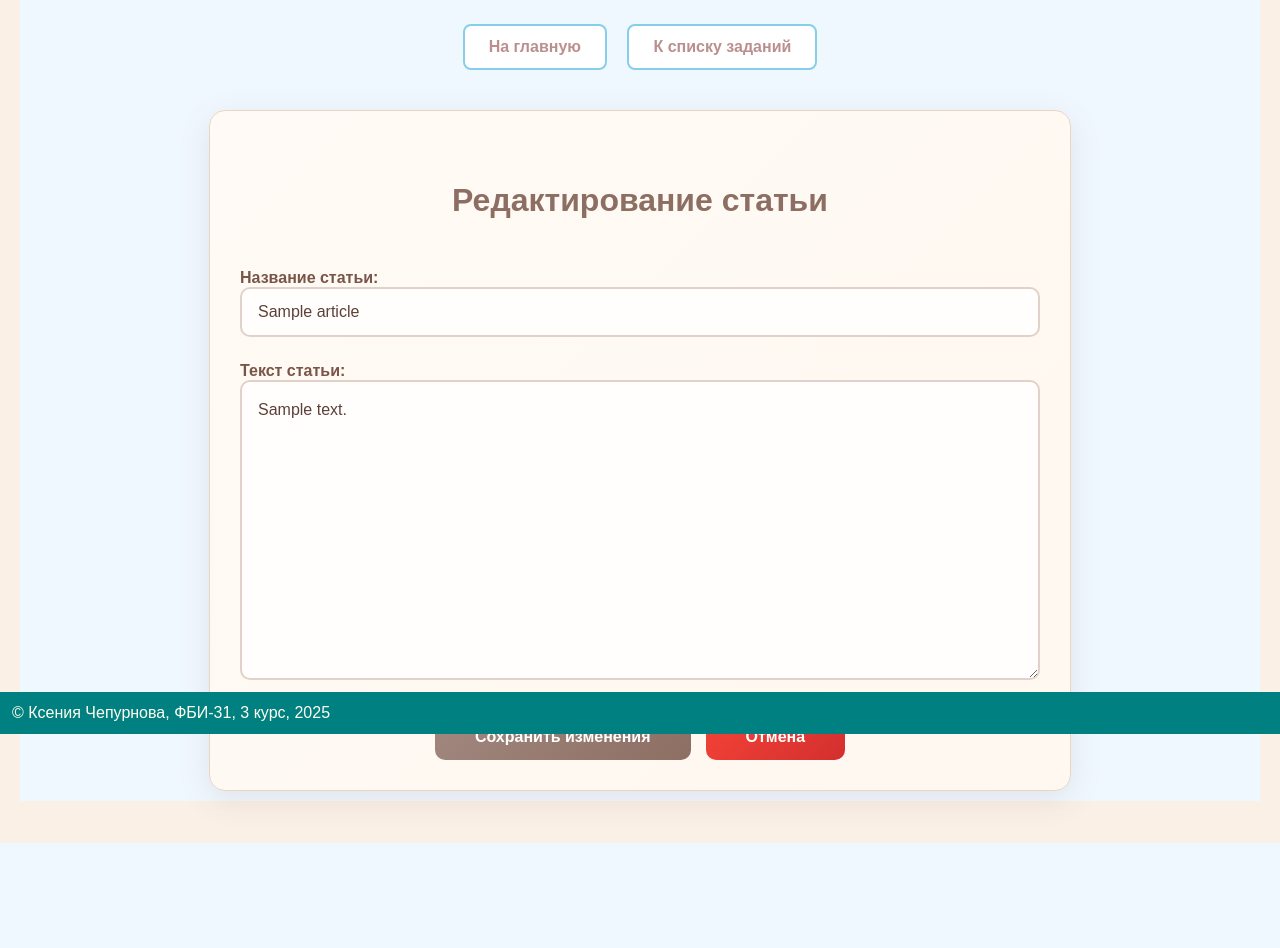
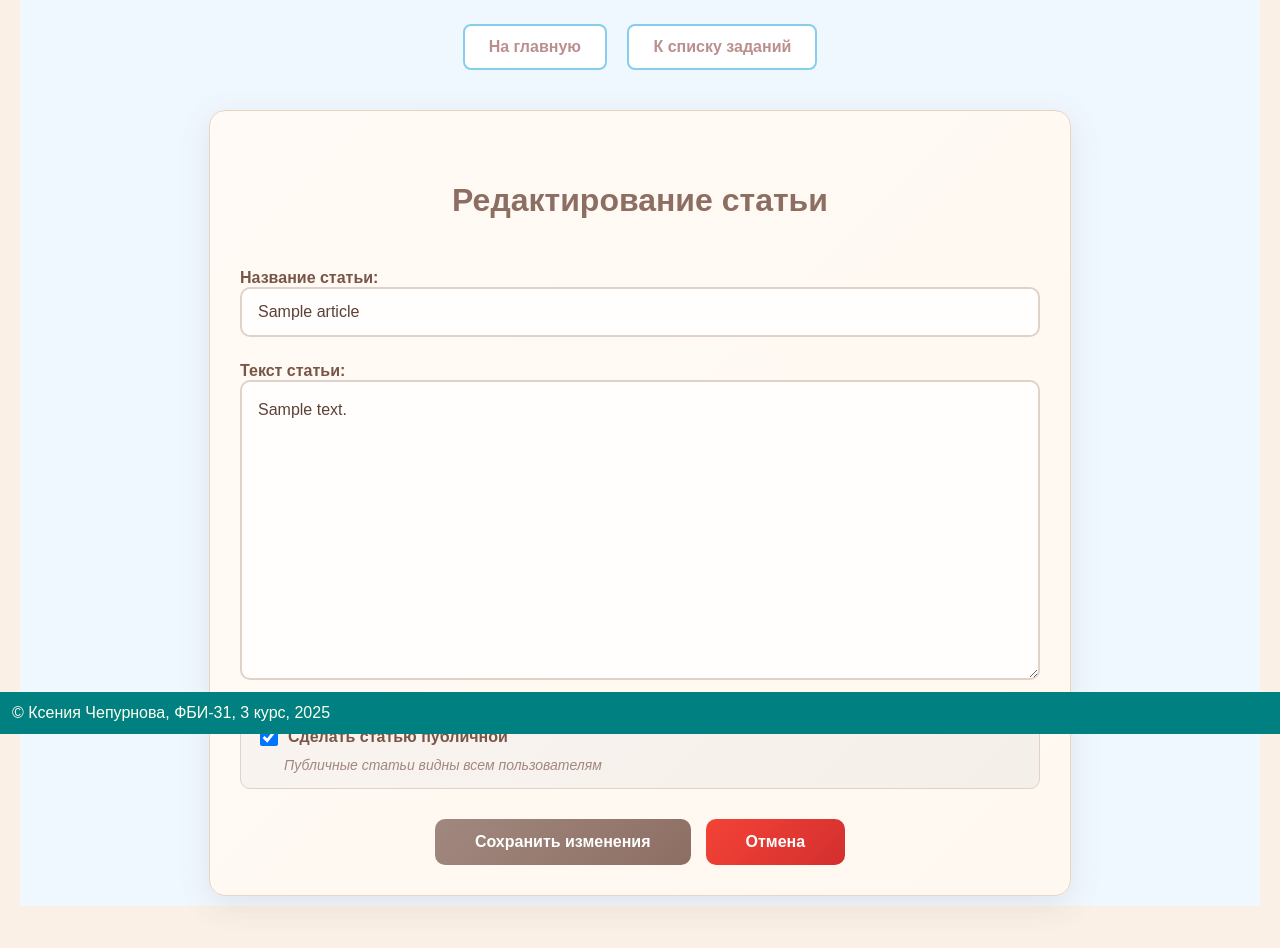
Before and after one commit to Ksenia-business/web-back-labs, a Flask app: page /lab8/edit/1 in a window 1280 px wide. Shown: the part 66-1014 px from the top of the page. Before the commit the page ends 909 px from the top, so only its background shows below. Run offline with Flask 3, Linux system fonts and the light colour scheme; a user stored in the database is signed in; tables that the repository leaves empty hold one stand-in row (values such as "Sample post").

Commit message:
Внесены изменения

```diff
--- a/lab8.py
+++ b/lab8.py
@@ -181,27 +181,22 @@ def search_articles():
                              public_articles=[],
                              is_authenticated=current_user.is_authenticated)
 
+    all_public_articles = articles.query.filter_by(is_public=True).all()
+
     search_lower = search_query.lower()
-    search_pattern = f"%{search_lower}%"
 
     my_articles = []
     if current_user.is_authenticated:
-        my_articles = articles.query.filter(
-            articles.login_id == current_user.id,
-            (func.lower(articles.title).like(search_pattern)) |
-            (func.lower(articles.article_text).like(search_pattern))
-        ).all()
+        my_articles = [
+            article for article in articles.query.filter_by(login_id=current_user.id).all()
+            if search_lower in article.title.lower() or search_lower in article.article_text.lower()
+        ]
 
-    public_query = articles.query.filter(
-        articles.is_public == True,
-        (func.lower(articles.title).like(search_pattern)) |
-        (func.lower(articles.article_text).like(search_pattern))
-    )
-
-    if current_user.is_authenticated:
-        public_query = public_query.filter(articles.login_id != current_user.id)
-
-    public_articles = public_query.all()
+    public_articles = [
+        article for article in all_public_articles
+        if (search_lower in article.title.lower() or search_lower in article.article_text.lower())
+        and (not current_user.is_authenticated or article.login_id != current_user.id)
+    ]
 
     return render_template('lab8/search_results.html',
                          search_query=search_query,
--- a/templates/lab8/edit_article.html
+++ b/templates/lab8/edit_article.html
@@ -75,6 +75,37 @@
         border-color: #a1887f;
         background-color: #fff;
         box-shadow: 0 0 0 3px rgba(161, 136, 127, 0.1);
+    }
+
+    .checkbox-group {
+        margin: 25px 0;
+        padding: 15px;
+        background: linear-gradient(135deg, #f9f4f0 0%, #f5efe9 100%);
+        border: 1px solid #e0d2c8;
+        border-radius: 10px;
+    }
+
+    .checkbox-group label {
+        display: flex;
+        align-items: center;
+        font-weight: 600;
+        color: #795548;
+        cursor: pointer;
+    }
+
+    .checkbox-group input[type="checkbox"] {
+        width: 18px;
+        height: 18px;
+        margin-right: 10px;
+        cursor: pointer;
+    }
+
+    .form-note {
+        font-size: 14px;
+        color: #a1887f;
+        margin-top: 5px;
+        margin-left: 28px;
+        font-style: italic;
     }
 
     .button-group {
@@ -163,6 +194,14 @@
             </label>
         </div>
 
+        <div class="checkbox-group">
+            <label>
+                <input type="checkbox" name="is_public" {% if article.is_public %}checked{% endif %}>
+                Сделать статью публичной
+            </label>
+            <div class="form-note">Публичные статьи видны всем пользователям</div>
+        </div>
+
         <div class="button-group">
             <button type="submit" class="btn-save">Сохранить изменения</button>
             <a href="/lab8/articles" class="btn-cancel">Отмена</a>
```
Also changed, not shown: templates/lab8/create_article.html (+30 -3 lines).
